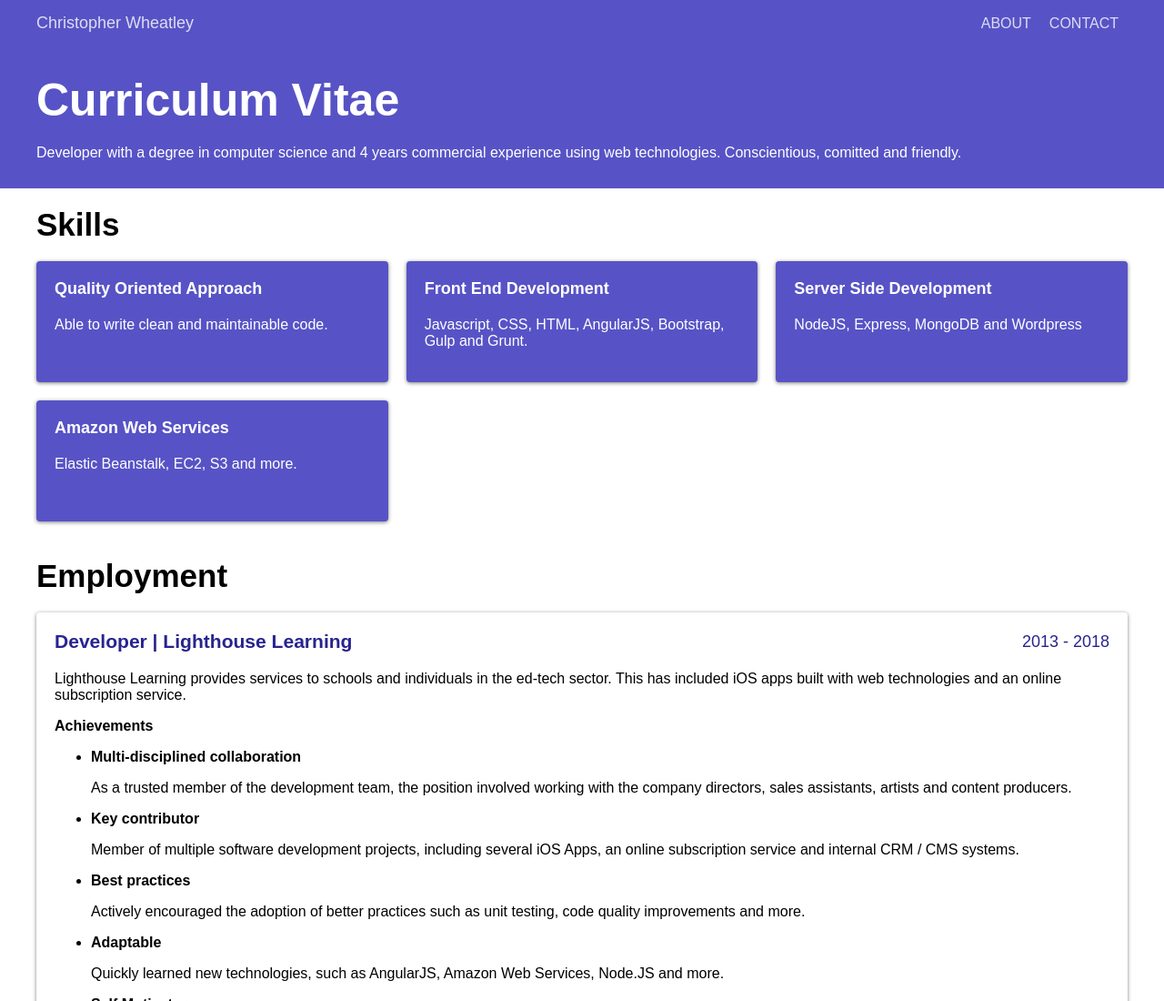
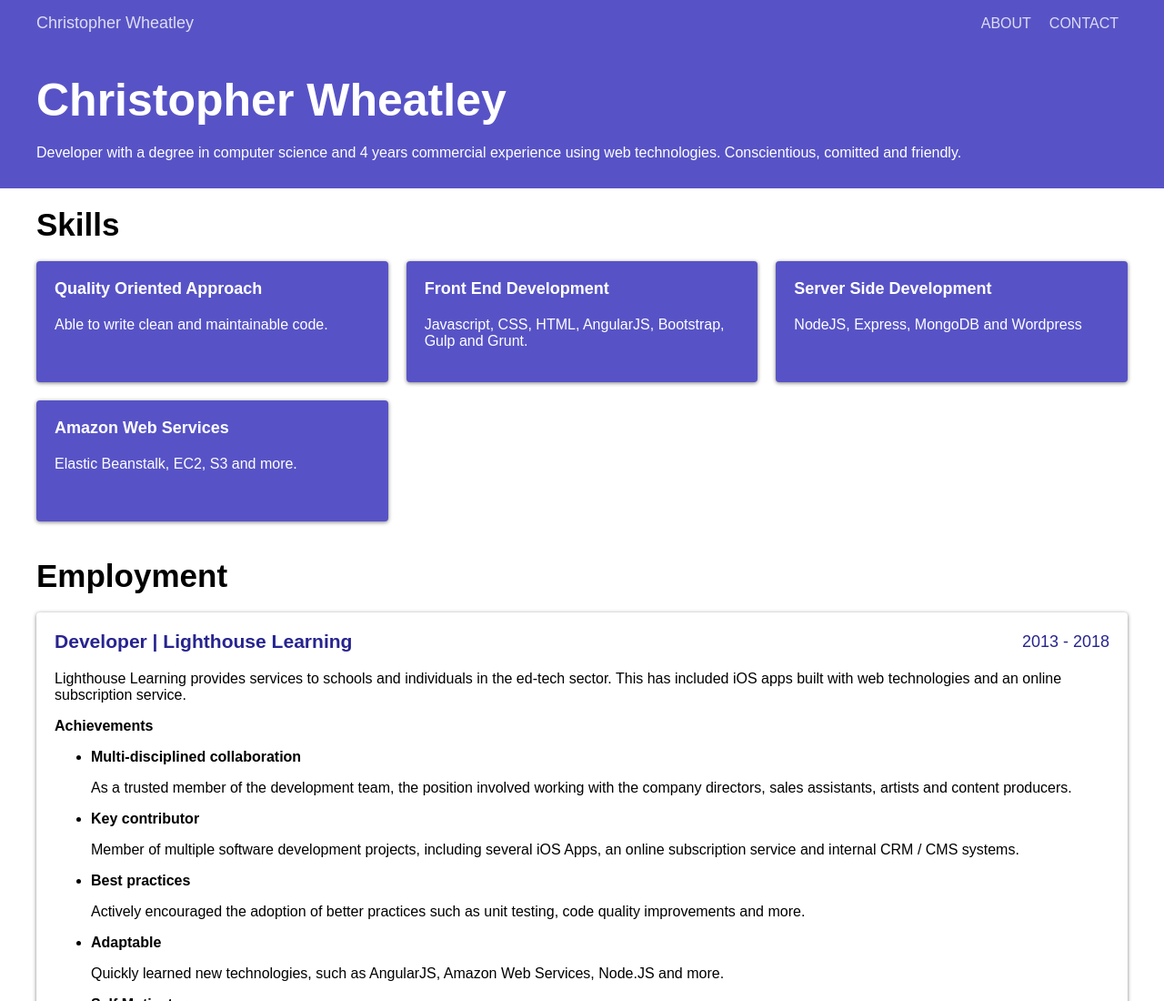
Before and after one commit to chriswheatley/christopherwheatley.uk, a Gatsby site: page / in a window 1280 px wide. Shown: the top 1100 px of the page at 91% size. Built offline with nearby package versions, Linux system fonts and the light colour scheme; Gatsby itself is replaced by a stand-in of ours.

Commit message:
Update index page title to 'Christopher Wheatley'

```diff
--- a/src/pages/index.jsx
+++ b/src/pages/index.jsx
@@ -10,12 +10,11 @@ import '../styles/panel.scss';
 export default () => (
   <Layout>
     <PageMetadata
-      title="Curriculum Vitae"
       description="Find out about Christopher Wheatley's skills, experience and qualifications in software development."
     />
     <article>
       <div className="panel panel--pageHeader">
-        <h1 className="panel__header">Curriculum Vitae</h1>
+        <h1 className="panel__header">Christopher Wheatley</h1>
         <p className="panel__body">
           Developer with a degree in computer science and 4 years commercial experience using web
           technologies. Conscientious, comitted and friendly.
```
